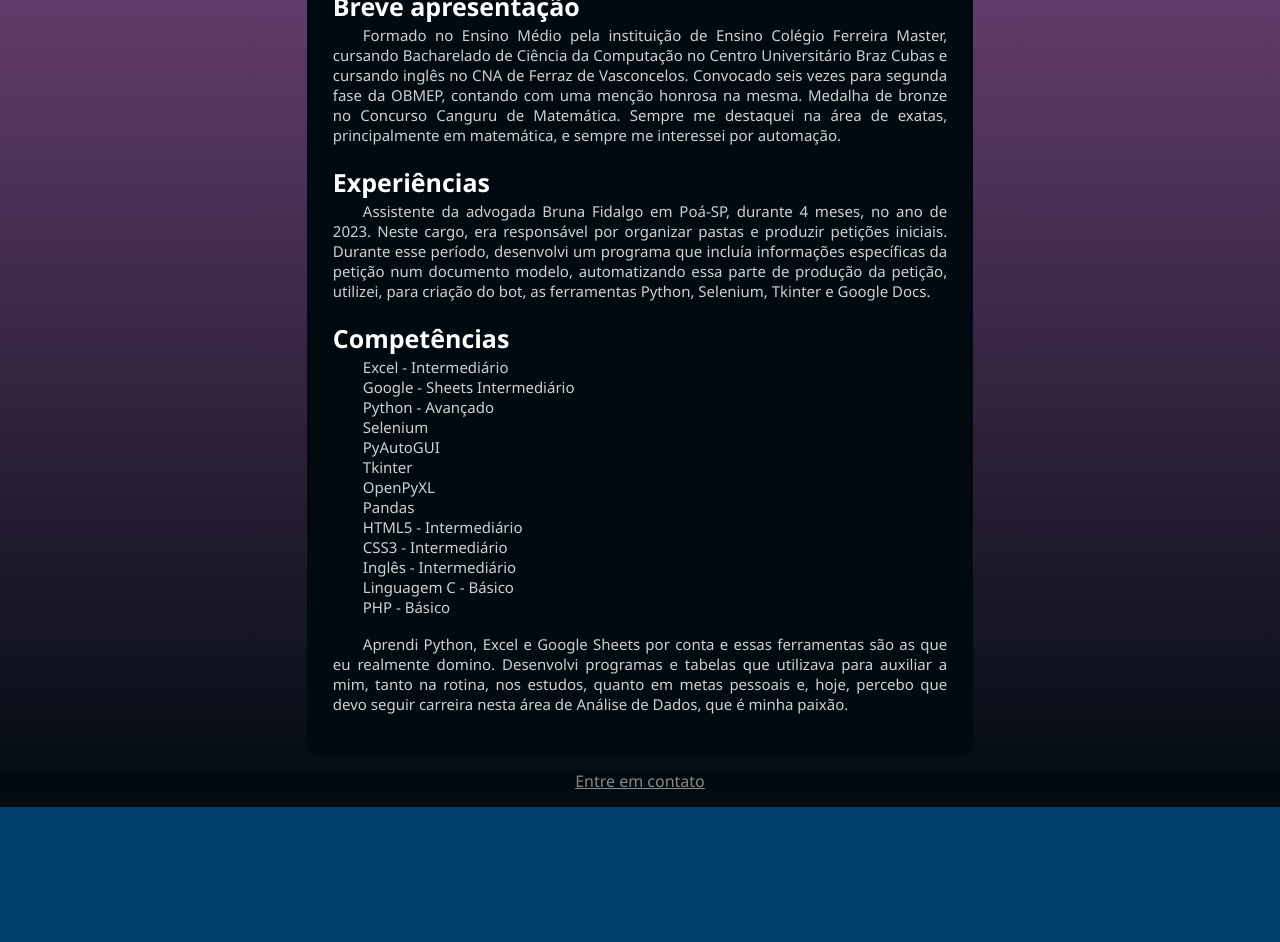
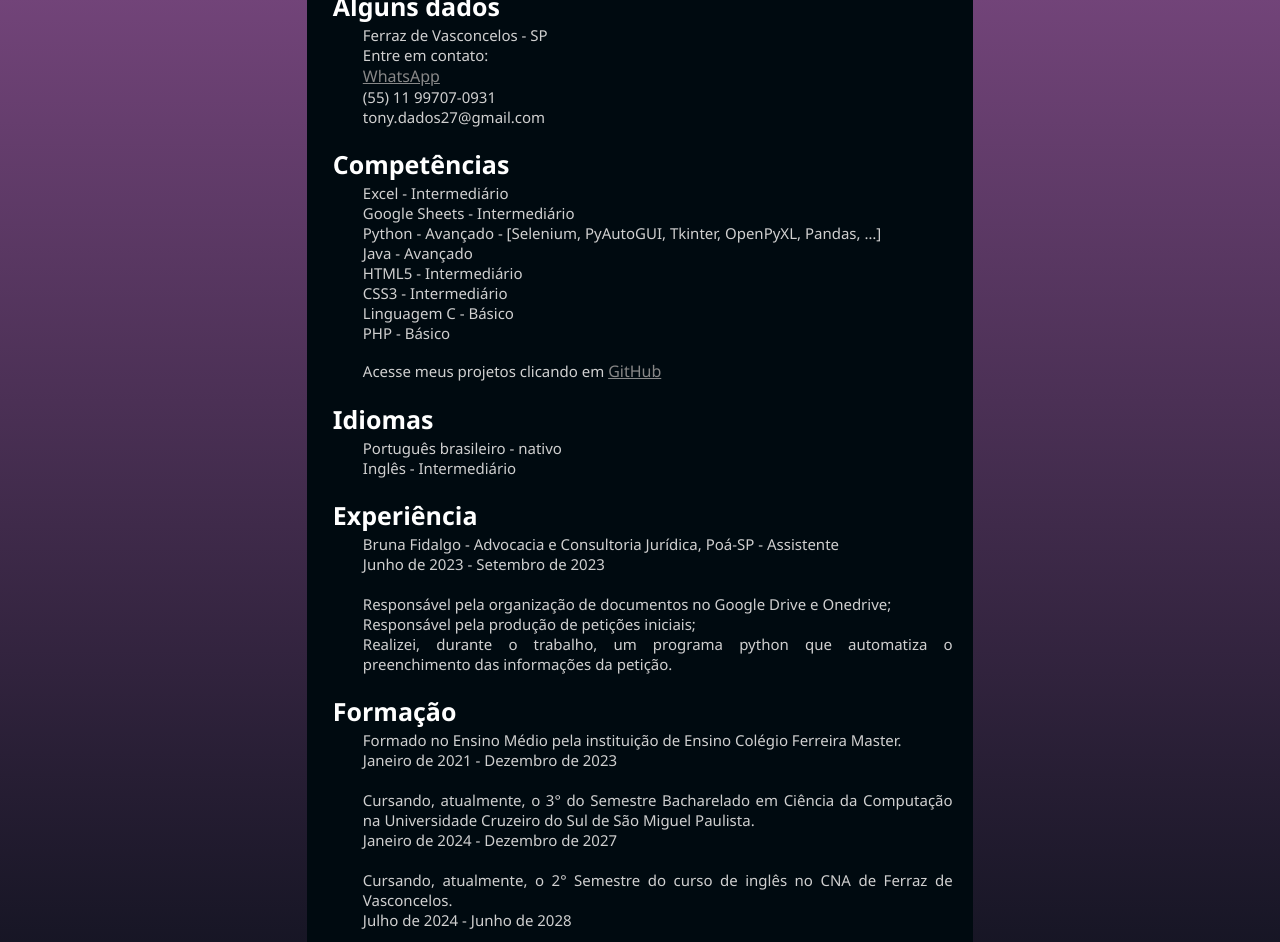
Before and after one commit to IlXiaoQinglI/AboutMe, a plain HTML site: page index.html in a window 1280 px wide. Shown: the part 656-1598 px from the top of the page. Before the commit the page ends 1463 px from the top, so only its background shows below. Drawn offline with Linux system fonts and the light colour scheme.

Commit message:
Beta 1.5

```diff
--- a/comps/style.css
+++ b/comps/style.css
@@ -107,8 +107,9 @@ a, #bio{
 .parag{
     text-indent: 30px;
 }
-#compets{
+#data, #compets, #idio, #exp, #form{
     margin-left: 30px;
+    width: 96%;
 }
 #rodape{
     width: 100%;
--- a/index.html
+++ b/index.html
@@ -22,18 +22,18 @@
                     <img id="photo" src="comps/imgs/prov.jpg" alt="Foto de perfil" title="Foto de perfil">
                 </div>
                 <div id="contleft">
-                    <h2>Antonio F. Dias</h2>
+                    <h2>Antonio Francisco Dias Martins Filho</h2>
                     <p id="bio">
-                        Cursando Ciência da Computação - Centro Universitário Braz Cubas<br>
+                        Cursando Ciência da Computação - Universidade Cruzeiro do Sul<br>
                         Inglês Intermediário<br>
                         Foco em Análise de Dados - Python, Excel, Google Sheets<br>
                     </p>
                     <p id="frase">"A semente apenas pode germinar se antes for enterrada."</p>
                 </div>
                 <div id="contright">
-                    <a href="https://www.instagram.com/tonyfdmf/" target="_blank">Instagram</a><br>
                     <a href="https://www.linkedin.com/in/antonio-francisco-dias-martins-filho-451226243/" target="_blank">LinkedIn</a><br>
-                    <a href="https://github.com/IlXiaoQinglI" target="_blank">GitHub</a>
+                    <a href="https://github.com/IlXiaoQinglI" target="_blank">GitHub</a><br>
+                    <a href="https://api.whatsapp.com/send?phone=+5511997070931&text=Ol%C3%A1%2C+Antonio%2C+vim+pelo+link+do+seu+site%2C+entrar+em+contato%21+%F0%9F%91%8B" target="_blank">WhatsApp</a>
                 </div>
             </div>
             <div id="line">
@@ -43,26 +43,53 @@
 
         <div id="texto">
             <h1>Meu Portfólio</h1>
-            <h3>Breve apresentação</h3>
-            <p class="parag">Formado no Ensino Médio pela instituição de Ensino Colégio Ferreira Master, cursando Bacharelado de Ciência da Computação no Centro Universitário Braz Cubas e cursando inglês no CNA de Ferraz de Vasconcelos. Convocado seis vezes para segunda fase da OBMEP, contando com uma menção honrosa na mesma. Medalha de bronze no Concurso Canguru de Matemática. Sempre me destaquei na área de exatas, principalmente em matemática, e sempre me interessei por automação.</p>
-            <h3>Experiências</h3>
-            <p class="parag">Assistente da advogada Bruna Fidalgo em Poá-SP, durante 4 meses, no ano de 2023. Neste cargo, era responsável por organizar pastas e produzir petições iniciais. Durante esse período, desenvolvi um programa que incluía informações específicas da petição num documento modelo, automatizando essa parte de produção da petição, utilizei, para criação do bot, as ferramentas Python, Selenium, Tkinter e Google Docs.</p>
+            <h3>Alguns dados</h3>
+            <p id="data">Ferraz de Vasconcelos - SP<br>
+                Entre em contato:<br>
+                <a href="https://api.whatsapp.com/send?phone=+5511997070931&text=Ol%C3%A1%2C+Antonio%2C+vim+pelo+link+do+seu+site%2C+entrar+em+contato%21+%F0%9F%91%8B" target="_blank">WhatsApp</a><br>
+                (55) 11 99707-0931<br>
+                tony.dados27@gmail.com
+            </p>
+
             <h3>Competências</h3>
             <p id="compets">Excel - Intermediário<br>
-            Google - Sheets Intermediário<br>
-            Python - Avançado<br>
-            Selenium<br>
-            PyAutoGUI<br>
-            Tkinter<br>
-            OpenPyXL<br>
-            Pandas<br>
+            Google Sheets - Intermediário<br>
+            Python - Avançado - [Selenium, PyAutoGUI, Tkinter, OpenPyXL, Pandas, …]<br>
+            Java - Avançado<br>
             HTML5 - Intermediário<br>
             CSS3 - Intermediário<br>
-            Inglês - Intermediário<br>
             Linguagem C - Básico<br>
             PHP - Básico
             </p>
-            <p class="parag">Aprendi Python, Excel e Google Sheets por conta e essas ferramentas são as que eu realmente domino. Desenvolvi programas e tabelas que utilizava para auxiliar a mim, tanto na rotina, nos estudos, quanto em metas pessoais e, hoje, percebo que devo seguir carreira nesta área de Análise de Dados, que é minha paixão.</p>
+            <p class="parag">Acesse meus projetos clicando em <a href="https://github.com/IlXiaoQinglI" target="_blank">GitHub</a></p>
+
+            <h3>Idiomas</h3>
+            <p id="idio">Português brasileiro - nativo<br>
+                Inglês - Intermediário
+            </p>
+
+            <h3>Experiência</h3>
+            <p id="exp">Bruna Fidalgo - Advocacia e Consultoria Jurídica, Poá-SP - Assistente<br>
+                Junho de 2023 - Setembro de 2023<br><br>
+                Responsável pela organização de documentos no Google Drive e Onedrive;<br>
+                Responsável pela produção de petições iniciais;<br>
+                Realizei, durante o trabalho, um programa python que automatiza o preenchimento das informações da petição.
+            </p>
+
+            <h3>Formação</h3>
+            <p id="form">Formado no Ensino Médio pela instituição de Ensino Colégio Ferreira Master.<br>
+                Janeiro de 2021 - Dezembro de 2023<br><br>
+                Cursando, atualmente, o 3° do Semestre Bacharelado em Ciência da Computação na Universidade Cruzeiro do Sul de São Miguel Paulista.<br>
+                Janeiro de 2024 - Dezembro de 2027<br><br>
+                Cursando, atualmente, o 2° Semestre do curso de inglês no CNA de Ferraz de Vasconcelos.<br>
+                Julho de 2024 - Junho de 2028<br><br>
+                Sempre me destaquei na área de exatas, principalmente, em matemática, e sempre me interessei por automação.
+            </p>
+
+            <h3>Prêmios</h3>
+            <p id="idio">Menção honrosa - OBMEP;<br>
+                Medalha de bronze no Concurso Canguru de Matemática;
+            </p>
         </div>
         <div id="rodape">
             <a href="https://api.whatsapp.com/send?phone=+5511997070931&text=Ol%C3%A1%2C+Antonio%2C+vim+pelo+link+do+seu+site%2C+entrar+em+contato%21+%F0%9F%91%8B" target="_blank">Entre em contato</a>
```
